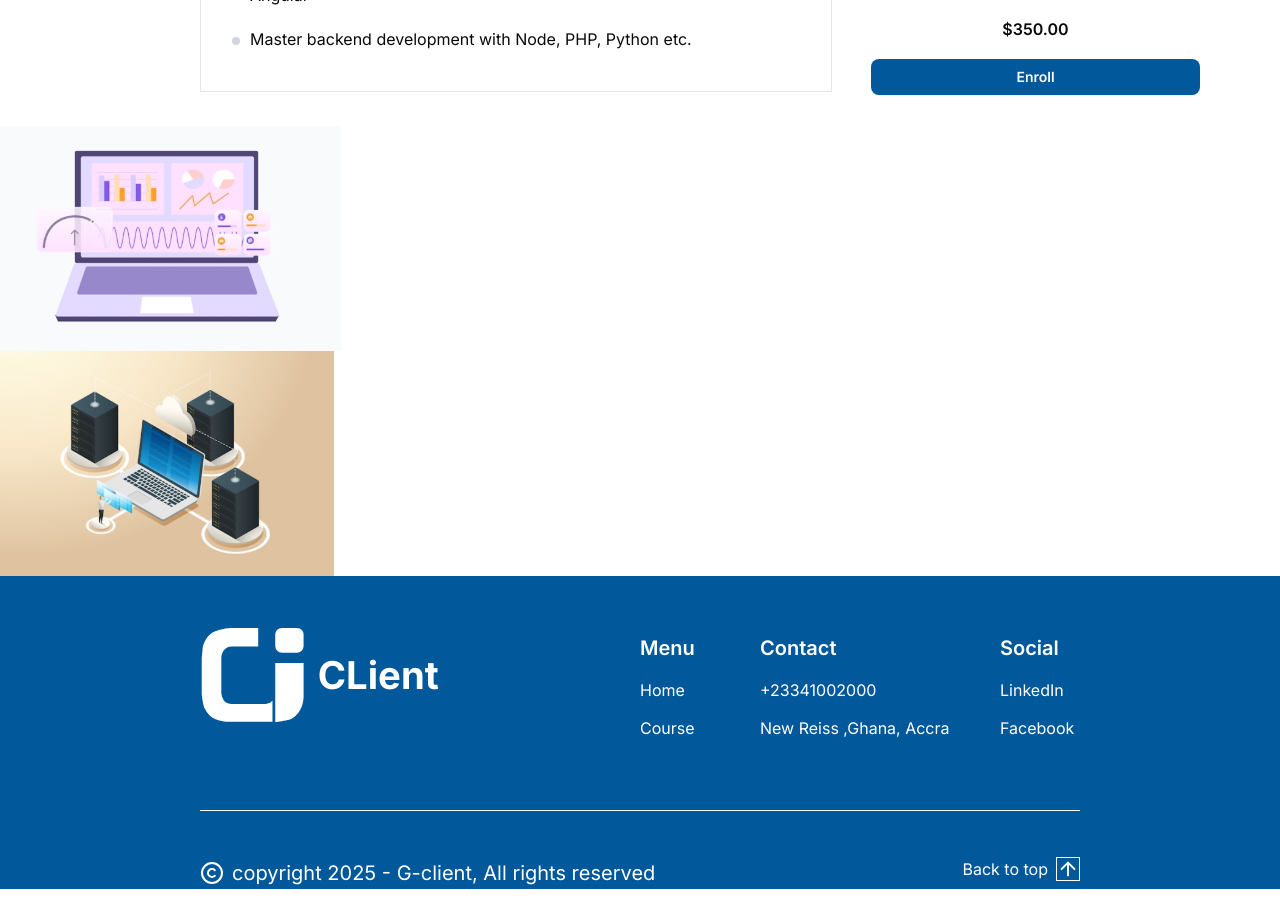
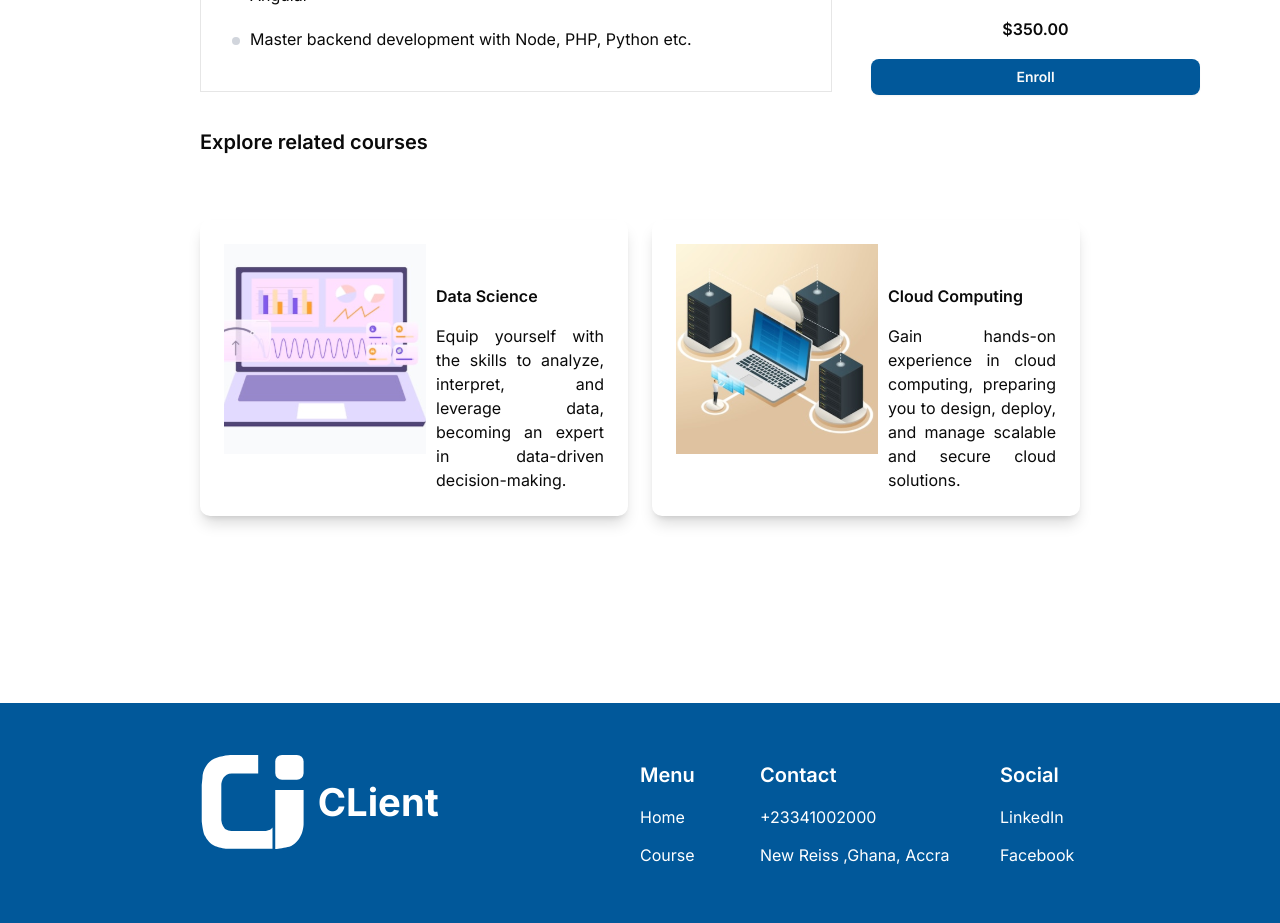
Before and after one commit to TESHU21/learning-management-system, a React (Vite) app in the folder frontend/: page /courses/1 in a window 1280 px wide. Shown: the part 800-1723 px from the top of the page. Before the commit the page ends 1689 px from the top, so only its background shows below. Built offline with nearby package versions, Linux system fonts and the light colour scheme; a web font is replaced by a local one.

Commit message:
Add Releted Course Ui in the DetailCourse Page

```diff
--- a/frontend/src/pages/courses/components/CourseDetail.jsx
+++ b/frontend/src/pages/courses/components/CourseDetail.jsx
@@ -147,15 +147,27 @@ export default function CourseDetail() {
 
       </div>
       {/* Explore Related Courses */}
-      {
+      <div className="mx-[200px] mb-[187px]">
+        <p className=" font-semibold leading-[32px] text-[20px] font-inter">Explore related courses</p>
+        <div className=" flex  justify-center gap-6  mt-[62px]">
+        {
         relatedCourse.map((item)=>
 
-    <div key={item.id}>
-      <img src={item.image} alt="" />
+    <div key={item.id} className=" flex gap-[10px] w-[508px] p-6 shadow-lg shadow-black/15  rounded-lg">
+      <img src={item.image} alt="" className="w-[202px] h-[209.6px] object-cover" />
+      <div className=" flex flex-col gap-4 mt-[40px] ">
+        <p className=" font-semibold">{item.name}</p>
+        <span className="leading-6 text-base text-justify">{item.description.split('.')[0]}.</span>
+      </div>
     </div>
         )
       }
 
+        </div>
+
+      </div>
+
+
     </div>
   );
 }
```
